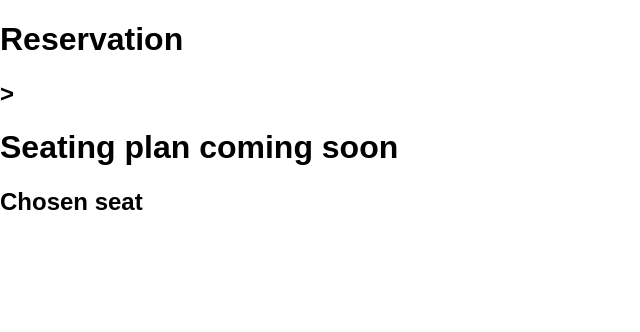
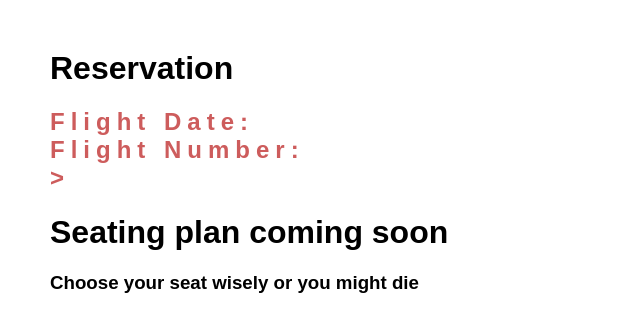
Before and after one commit to Jgan91/burning-airlines-app, a React app: page /#/reservation in a window 1280 px wide. Shown: the whole page, without its empty margins (0-640 px from the left). Built offline with nearby package versions, Linux system fonts and the light colour scheme; no server answers.

Commit message:
minimal styling and a couple heading changes

```diff
--- a/src/components/Airplane.js
+++ b/src/components/Airplane.js
@@ -28,7 +28,7 @@ class Airplane extends Component {
   render() {
     return (
       <div>
-        <h1> Airplane </h1>
+        <h1> Burning Fleet </h1>
         < CreateAirplane onSubmit= {this.createAirplane} />
         < SeatingPlan airplanes={ this.state.airplanes } />
       </div>
@@ -72,7 +72,7 @@ class CreateAirplane extends Component {
   render() {
     return (
       <div>
-        <h3> Add new plane </h3>
+        <h3> Add a New Plane </h3>
         <form onSubmit={ this._handleSubmit }>
           <label> Name: </label>
             <input type="text" value={ this.state.name } onChange={this._handleNameChange} placeholder="747" />
--- a/src/components/BurningAirlines.js
+++ b/src/components/BurningAirlines.js
@@ -12,7 +12,7 @@ class BurningAirlines extends Component {
         <p><Link to="/airplane">Airplane</Link> </p>
         <p><Link to="/flight">Flight</Link> </p>
         <p><Link to="/search">Search</Link> </p>
-        <p><Link to="/reservation">Reservations</Link> </p>
+
       </div>
     );
   }
--- a/src/components/Reservation.js
+++ b/src/components/Reservation.js
@@ -45,11 +45,15 @@ class FlightInfo extends Component {
 
   render() {
     return (
-      <h2>
-        { this.state.flight.date }
-        { this.state.flight.flight_num }
+
+      <h2 className="flightdeets">
+        Flight Date: { this.state.flight.date }
+        <br/>
+        Flight Number: { this.state.flight.flight_num }
+        <br/>
         { this.state.flight.origin } > { this.state.flight.destination }
       </h2>
+
     )
   }
 }
@@ -79,7 +83,9 @@ class SeatingPlan extends Component {
 class SelectedSeat extends Component {
   render() {
     return (
-      <h2> Chosen seat </h2>
+      <div>
+      <h3> Choose your seat wisely or you might die </h3>
+      </div>
     )
   }
 }
--- a/src/components/Search.js
+++ b/src/components/Search.js
@@ -36,7 +36,7 @@ class Search extends Component {
   render() {
     return (
       <React.Fragment>
-        <h2>Search coming soon</h2>
+        <h2>Search for your flight </h2>
         <FlightSearch onSubmit={ this.fetchFlights }/>
         <Results flights={ this.state.flights }/>
       </React.Fragment>
--- a/src/index.css
+++ b/src/index.css
@@ -1,5 +1,5 @@
 body {
-  margin: 0;
+  margin: 50px;
   padding: 0;
   font-family: sans-serif;
 }
@@ -8,10 +8,14 @@ label {
   font-size: 13px;
 }
 
-
 .seat {
   display: inline-block;
   border: 1px solid black;
   width: 50px;
   height: 50px;
 }
+
+.flightdeets {
+  color: indianred;
+  letter-spacing: 6px;
+};
```
